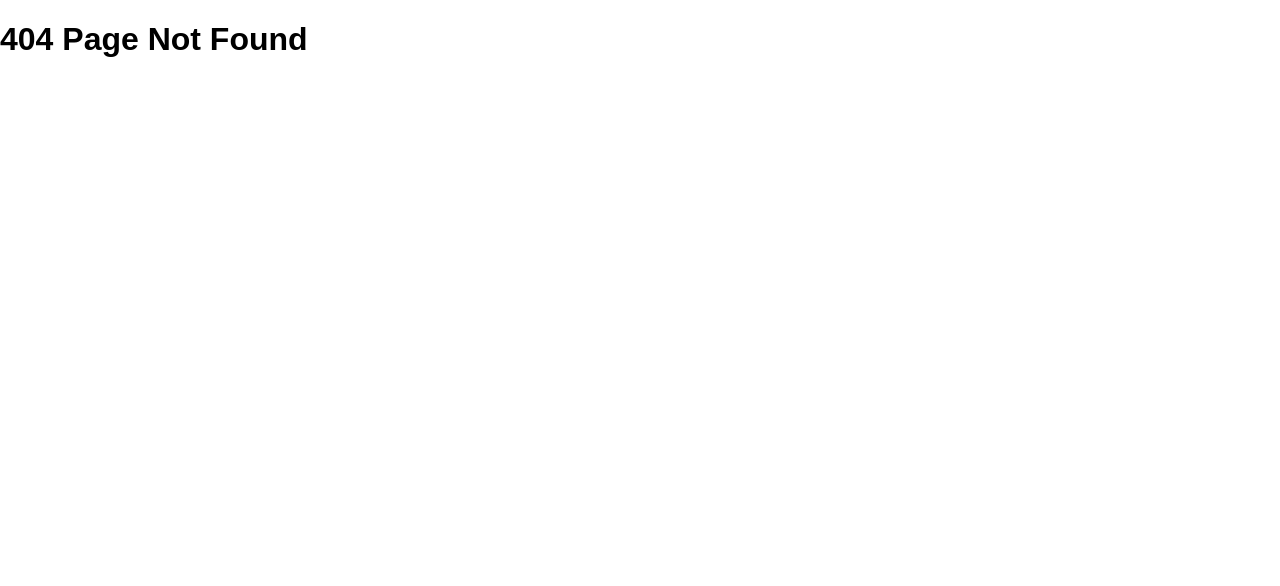
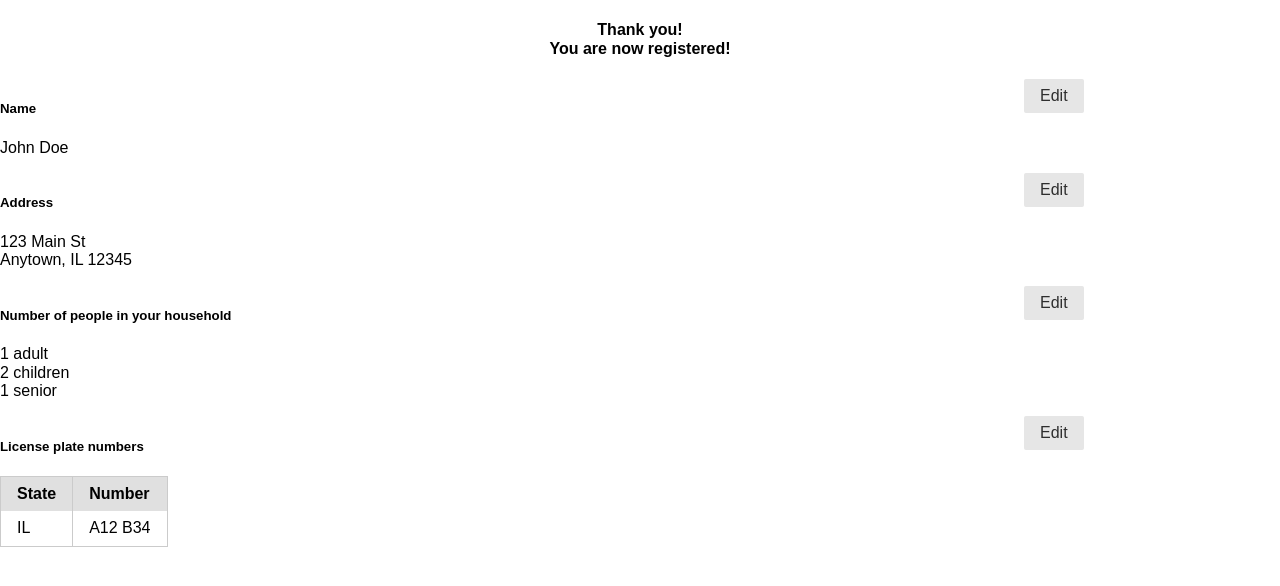
Before and after one commit to davidcbalsley/final-project, a React (Create React App) app in the folder client/: page /ClientConfirmation in a window 1280 px wide. Before the commit this address had no page. Shown: the top 586 px of the page. Built offline with nearby package versions, Linux system fonts and the light colour scheme.

Commit message:
Client confirmation

```diff
--- a/client/src/App.js
+++ b/client/src/App.js
@@ -4,7 +4,8 @@ import Home from "./pages/Home";
 import ClientCreateLogin from "./pages/ClientCreateLogin";
 import ClientCreateNameAndAddress from "./pages/ClientCreateNameAndAddress";
 import ClientEnterNumPeopleByAge from "./pages/ClientEnterNumPeopleByAge";
-import ClientCreateLicensePlates from "./pages/ClientCreateLicensePlates"
+import ClientCreateLicensePlates from "./pages/ClientCreateLicensePlates";
+import ClientConfirmation from "./pages/ClientConfirmation";
 import NoMatch from "./pages/NoMatch";
 
 function App() {
@@ -17,6 +18,7 @@ function App() {
           <Route exact path="/ClientCreateNameAndAddress" component={ClientCreateNameAndAddress} />
           <Route exact path="/ClientEnterNumPeopleByAge" component={ClientEnterNumPeopleByAge} />
           <Route exact path="/ClientCreateLicensePlates" component={ClientCreateLicensePlates} />
+          <Route exact path="/ClientConfirmation" component={ClientConfirmation} />
           <Route component={NoMatch} />
         </Switch>
       </div>
--- /dev/null
+++ b/client/src/pages/ClientConfirmation.js
@@ -0,0 +1,69 @@
+import React from "react";
+
+function ClientConfirmation() {
+    return(
+    <div>
+        {/* Page title */}
+        <h4 className="content-head" style={{ textAlign: "center" }}>Thank you!<br />You are now registered!</h4>
+
+        {/* Name */}
+        <div className="pure-g">
+            <div className="pure-u-4-5">
+                <h5>Name</h5>
+                <p>John Doe</p>
+            </div>
+            <div className="pure-u-1-5">
+                <button className="pure-button">Edit</button>
+            </div>
+        </div>
+
+        {/* Address */}
+        <div className="pure-g">
+            <div className="pure-u-4-5">
+                <h5>Address</h5>
+                <p>123 Main St<br />Anytown, IL 12345</p>
+            </div>
+            <div className="pure-u-1-5">
+                <button className="pure-button">Edit</button>
+            </div>
+        </div>
+
+        {/* Number of people in household */}
+        <div className="pure-g">
+            <div className="pure-u-4-5">
+                <h5>Number of people in your household</h5>
+                <p>1 adult<br />2 children<br />1 senior</p>
+            </div>
+            <div className="pure-u-1-5">
+                <button className="pure-button">Edit</button>
+            </div>
+        </div>
+
+        {/* Table of license plate numbers */}
+        <div className="pure-g">
+            <div className="pure-u-4-5">
+                <h5>License plate numbers</h5>
+            </div>
+            <div className="pure-u-1-5">
+                <button className="pure-button">Edit</button>
+            </div>
+        </div>
+        <table className="pure-table">
+            <thead>
+                <tr>
+                    <th>State</th>
+                    <th>Number</th>
+                </tr>
+            </thead>
+            <tbody>
+                <tr>
+                    <td>IL</td>
+                    <td>A12 B34</td>
+                </tr>
+            </tbody>
+        </table>
+
+    </div>);
+}
+
+export default ClientConfirmation;
--- a/client/src/pages/ClientEnterNumPeopleByAge.js
+++ b/client/src/pages/ClientEnterNumPeopleByAge.js
@@ -10,6 +10,7 @@ function ClientEnterNumPeopleByAge() {
                 <fieldset>
                     {/* Number adults */}
                     <label htmlFor="num-adults">Adults</label>
+                    <div className="pure-g">
                         <div className="pure-u-1-5">
                             <button className="pure-button">+</button>
                         </div>
@@ -19,9 +20,11 @@ function ClientEnterNumPeopleByAge() {
                         <div className="pure-u-1-5">
                             <button className="pure-button">-</button>
                         </div>
+                    </div>
 
                     {/* Number children */}
                     <label htmlFor="num-children">Children (under age 12)</label>
+                    <div className="pure-g">
                         <div className="pure-u-1-5">
                             <button className="pure-button">+</button>
                         </div>
@@ -31,9 +34,11 @@ function ClientEnterNumPeopleByAge() {
                         <div className="pure-u-1-5">
                             <button className="pure-button">-</button>
                         </div>
+                    </div>
 
                     {/* Number seniors */}
                     <label for="num-seniors">Seniors (65 or older)</label>
+                    <div className="pure-g">
                         <div className="pure-u-1-5">
                             <button className="pure-button">+</button>
                         </div>
@@ -42,6 +47,7 @@ function ClientEnterNumPeopleByAge() {
                         </div>
                         <div className="pure-u-1-5">
                             <button className="pure-button">-</button>
+                        </div>
                     </div>
 
                     <button type="submit" className="pure-button pure-button-primary">Submit</button>
```
Lines whose indentation alone changed are shown as unchanged.
